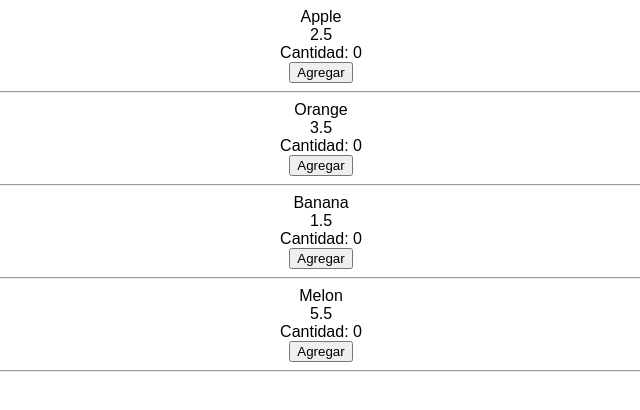
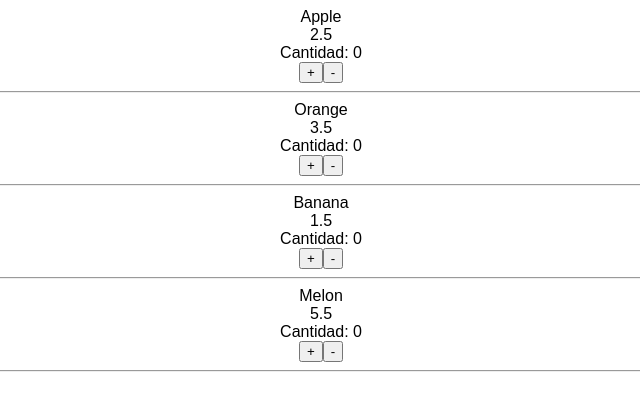
Before and after one commit to vickoman/react-course-2021, a React (Create React App) app: page / in a window 1280 px wide. Shown: the top 410 px of the page, without its empty margins (319-959 px from the left). Built offline with nearby package versions, Linux system fonts and the light colour scheme.

Commit message:
Add new method to restart qty

```diff
--- a/src/App.js
+++ b/src/App.js
@@ -21,10 +21,17 @@ class FruitCard extends React.Component {
     this.state = {
       cantidad: 0
     };
+
+    this.agregar = this.agregar.bind(this);
+    this.restart = this.restart.bind(this);
   }
 
   agregar() {
     this.setState({cantidad: this.state.cantidad + 1});
+  }
+
+  restart() {
+    this.setState({cantidad: this.state.cantidad - 1});
   }
 
   render() {
@@ -36,7 +43,8 @@ class FruitCard extends React.Component {
           <div className="card-subtitle">{price}</div>
           <div className="card-action">Cantidad: {this.state.cantidad}</div>
           <button
-            onClick={this.agregar.bind(this)}>Agregar</button>
+            onClick={this.agregar}>+</button>
+            <button onClick={this.restart}>-</button>
           <hr />
         </div>
       </div>
```
